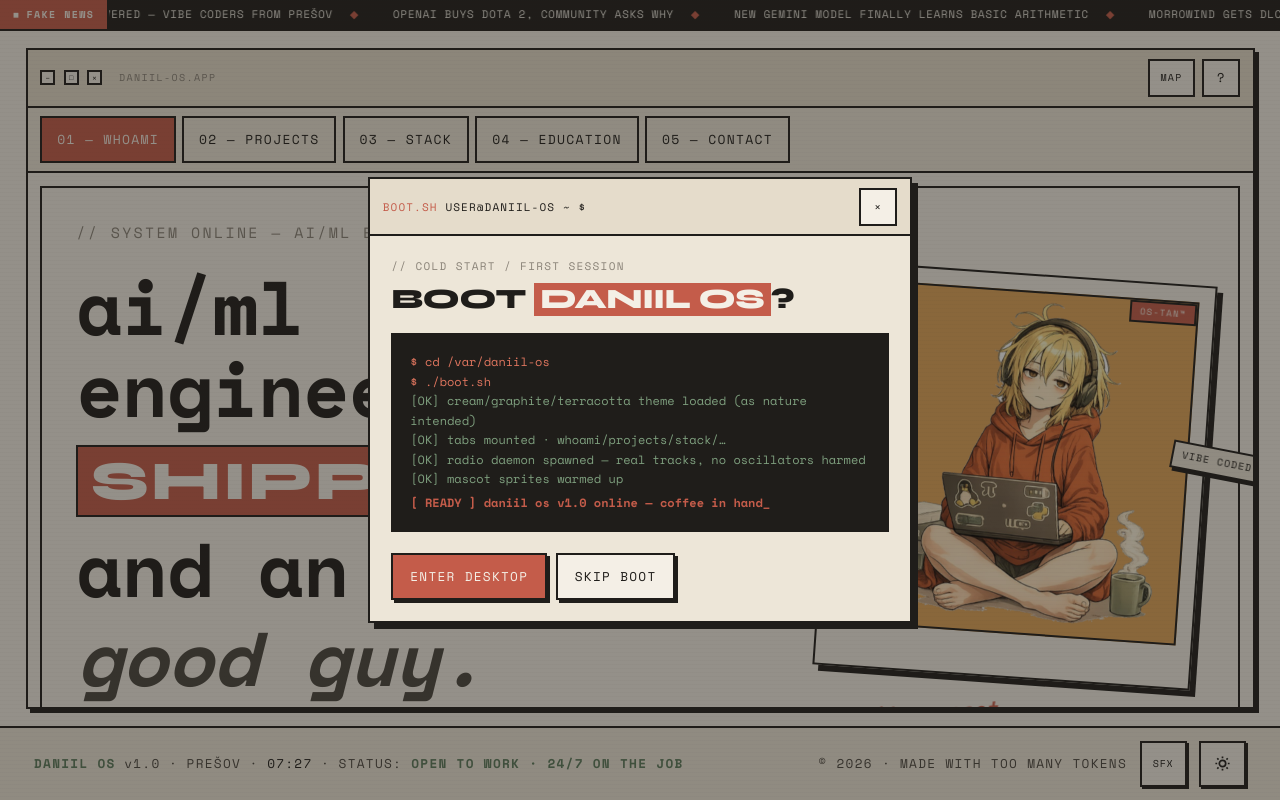
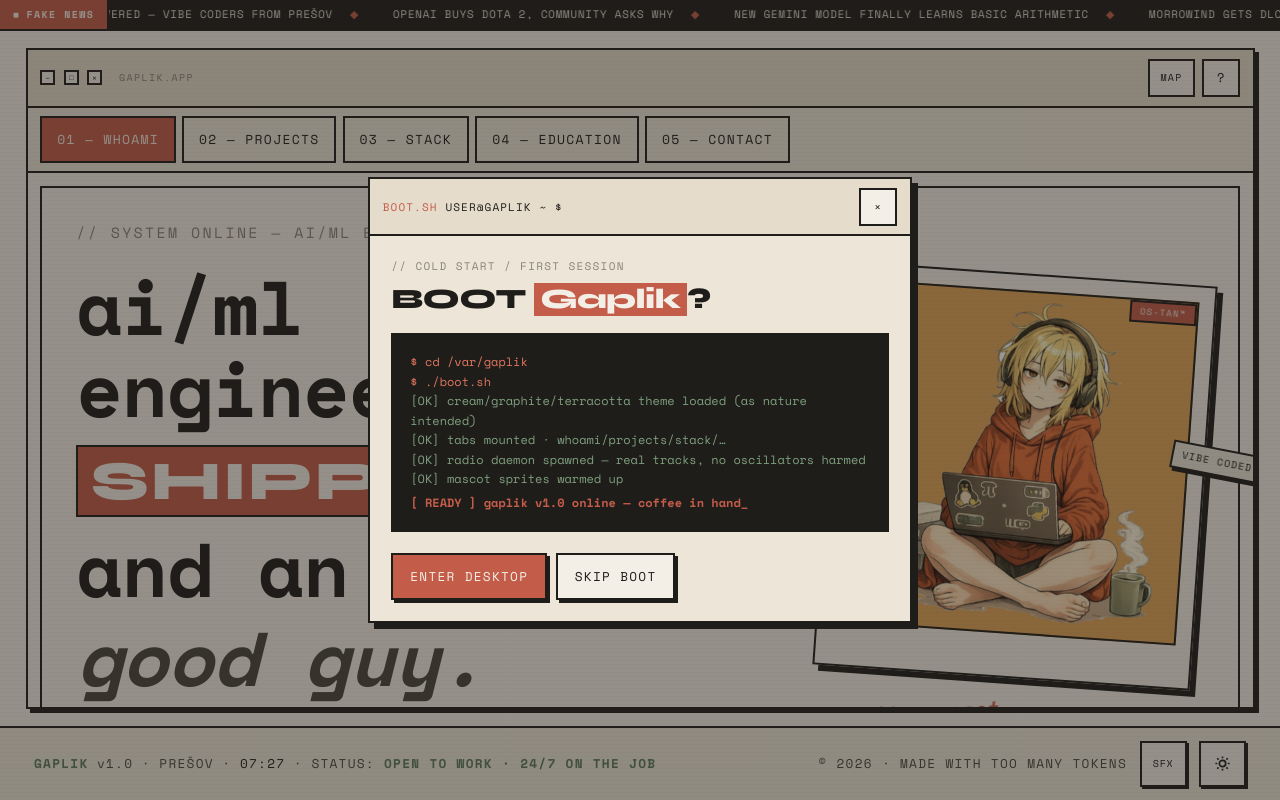
Before and after one commit to reconix37/portfolio, a React (Vite) app: page / in a window 1280 px wide. Built offline with nearby package versions, Linux system fonts and the light colour scheme.

Commit message:
rename: DANIIL OS branding → Gaplik across UI

```diff
--- a/index.html
+++ b/index.html
@@ -5,7 +5,7 @@
     <link rel="icon" type="image/svg+xml" href="/favicon.svg" />
     <meta name="viewport" content="width=device-width, initial-scale=1.0" />
     <meta name="description" content="Daniil Verkhovskyi — AI/ML engineer. Generative AI, LLMs, applied ML. HabitForge, AI chat platform, quant trading terminal." />
-    <title>DANIIL OS v1.0 — Daniil Verkhovskyi</title>
+    <title>Gaplik v1.0 — Daniil Verkhovskyi</title>
     <link rel="preconnect" href="https://fonts.googleapis.com" />
     <link rel="preconnect" href="https://fonts.gstatic.com" crossorigin />
     <link href="https://fonts.googleapis.com/css2?family=Instrument+Serif:ital@0;1&family=Syne:wght@700;800&family=Space+Mono:wght@400;700&display=swap" rel="stylesheet" />
--- a/src/components/AppFrame.tsx
+++ b/src/components/AppFrame.tsx
@@ -21,7 +21,7 @@ export function AppFrame({ children, onOpenMap, onOpenMan }: AppFrameProps): Rea
           ×
         </span>
         <span className="ml-2 font-mono text-[10px] tracking-[0.14em] text-muted uppercase" aria-hidden="true">
-          daniil-os.app
+          gaplik.app
         </span>
         <div className="ml-auto flex items-center gap-1.5">
           {onOpenMap && (
@@ -39,7 +39,7 @@ export function AppFrame({ children, onOpenMap, onOpenMan }: AppFrameProps): Rea
               onClick={onOpenMan}
               className="flex size-9 items-center justify-center border-2 border-line bg-bg font-mono text-xs hover:bg-accent hover:text-bg focus-visible:outline-2 focus-visible:outline-offset-2 focus-visible:outline-accent dark:hover:text-[#121110]"
               aria-label="Open man page"
-              title="man daniil-os (?)"
+              title="man gaplik (?)"
             >
               ?
             </button>
--- a/src/components/BootModal.tsx
+++ b/src/components/BootModal.tsx
@@ -4,13 +4,13 @@ import { useSfx } from "@/hooks/useSfx"
 
 const BOOT_KEY = "daniil-os-booted"
 const LINES = [
-  { t: "$ cd /var/daniil-os", cls: "cmd" as const },
+  { t: "$ cd /var/gaplik", cls: "cmd" as const },
   { t: "$ ./boot.sh", cls: "cmd" as const },
   { t: "[OK] cream/graphite/terracotta theme loaded (as nature intended)", cls: "ok" as const },
   { t: "[OK] tabs mounted · whoami/projects/stack/…", cls: "ok" as const },
   { t: "[OK] radio daemon spawned — real tracks, no oscillators harmed", cls: "ok" as const },
   { t: "[OK] mascot sprites warmed up", cls: "ok" as const },
-  { t: "[ READY ] daniil os v1.0 online — coffee in hand_", cls: "ready" as const },
+  { t: "[ READY ] gaplik v1.0 online — coffee in hand_", cls: "ready" as const },
 ]
 
 interface BootModalProps {
@@ -65,7 +65,7 @@ export function BootModal({ onDone }: BootModalProps): ReactElement | null {
       <div className="w-full max-w-lg border-2 border-line bg-surface shadow-[var(--shadow-hover)]">
         <div className="flex items-center justify-between border-b-2 border-line bg-surface-2 px-3 py-2 font-mono text-[11px] tracking-[0.1em] uppercase">
           <span>
-            <span className="text-accent">BOOT.SH</span> user@daniil-os ~ $
+            <span className="text-accent">BOOT.SH</span> user@gaplik ~ $
           </span>
           <button
             type="button"
@@ -84,7 +84,7 @@ export function BootModal({ onDone }: BootModalProps): ReactElement | null {
           <h2 id="boot-title" className="mb-4 text-[clamp(22px,3vw,28px)]">
             BOOT{" "}
             <span className="inline-block bg-accent px-1.5 py-0.5 text-bg dark:text-[#121110]">
-              DANIIL OS
+              Gaplik
             </span>
             ?
           </h2>
--- a/src/components/ChangelogModal.tsx
+++ b/src/components/ChangelogModal.tsx
@@ -5,7 +5,7 @@ const ENTRIES = [
     ver: "v1.0",
     date: "2026-08",
     items: [
-      "Tabbed DANIIL OS shell (no scroll-landing)",
+      "Tabbed Gaplik shell (no scroll-landing)",
       "WHOAMI polaroid · stats · terminal · chipradio",
       "PROJECTS catalog — filter, sort, poke at numbers",
       "FAKE NEWS ticker (nothing here is true, obviously) · boot modal · mascot moods",
@@ -46,7 +46,7 @@ export function ChangelogModal({ open, onClose }: ChangelogModalProps): ReactEle
       >
         <div className="sticky top-0 flex items-center justify-between border-b-2 border-line bg-surface-2 px-3 py-2 font-mono text-[11px] tracking-[0.1em] uppercase">
           <span>
-            <span className="text-accent">CHANGELOG.md</span> · daniil-os
+            <span className="text-accent">CHANGELOG.md</span> · gaplik
           </span>
           <button
             type="button"
--- a/src/components/Footer.tsx
+++ b/src/components/Footer.tsx
@@ -34,7 +34,7 @@ export function Footer({ onOpenChangelog }: FooterProps): ReactElement {
     <footer className="border-t-2 border-line bg-surface">
       <div className="wrap flex flex-wrap items-center justify-between gap-3 py-3 text-xs tracking-[0.1em] text-ink-soft uppercase">
         <div className="flex min-w-0 flex-wrap items-center gap-x-2 gap-y-1">
-          <b className="font-bold text-ok">DANIIL OS</b>
+          <b className="font-bold text-ok">Gaplik</b>
           {onOpenChangelog ? (
             <button
               type="button"
--- a/src/components/FsMapModal.tsx
+++ b/src/components/FsMapModal.tsx
@@ -40,7 +40,7 @@ export function FsMapModal({
       >
         <div className="flex items-center justify-between border-b-2 border-line bg-surface-2 px-3 py-2 font-mono text-[11px] tracking-[0.1em] uppercase">
           <span>
-            <span className="text-accent">LS</span> /daniil-os
+            <span className="text-accent">LS</span> /gaplik
           </span>
           <button
             type="button"
--- a/src/components/ManModal.tsx
+++ b/src/components/ManModal.tsx
@@ -8,7 +8,7 @@ interface ManModalProps {
 const SECTIONS: { h: string; body: string }[] = [
   {
     h: "NAME",
-    body: "daniil-os — a portfolio pretending to be an OS. Everything here is real, except the window buttons.",
+    body: "gaplik — a portfolio pretending to be an OS. Everything here is real, except the window buttons.",
   },
   {
     h: "TABS",
@@ -32,7 +32,7 @@ const SECTIONS: { h: string; body: string }[] = [
   },
 ]
 
-/** man daniil-os — оверлей справки (?). */
+/** man gaplik — оверлей справки (?). */
 export function ManModal({ open, onClose }: ManModalProps): ReactElement | null {
   if (!open) return null
 
@@ -50,7 +50,7 @@ export function ManModal({ open, onClose }: ManModalProps): ReactElement | null
       >
         <div className="sticky top-0 flex items-center justify-between border-b-2 border-line bg-surface-2 px-3 py-2 font-mono text-[11px] tracking-[0.1em] uppercase">
           <span>
-            <span className="text-accent">MAN</span> daniil-os(1)
+            <span className="text-accent">MAN</span> gaplik(1)
           </span>
           <button
             type="button"
@@ -63,7 +63,7 @@ export function ManModal({ open, onClose }: ManModalProps): ReactElement | null
         </div>
         <div className="space-y-4 p-5 font-mono text-sm">
           <h2 id="man-title" className="font-display text-[clamp(22px,3vw,28px)] tracking-normal">
-            DANIIL OS — MANUAL
+            Gaplik — MANUAL
           </h2>
           {SECTIONS.map((s) => (
             <div key={s.h}>
--- a/src/components/TabBar.tsx
+++ b/src/components/TabBar.tsx
@@ -20,7 +20,7 @@ export function TabBar({ active, onChange }: TabBarProps): ReactElement {
   return (
     <div
       role="tablist"
-      aria-label="DANIIL OS sections"
+      aria-label="Gaplik sections"
       className="flex gap-1.5 overflow-x-auto border-b-2 border-line bg-surface px-2 py-2 md:px-3"
     >
       {TABS.map((tab) => {
--- a/src/components/hero/Mascot.tsx
+++ b/src/components/hero/Mascot.tsx
@@ -98,7 +98,7 @@ export function Mascot({
       )}
       style={{ width: size, height: size }}
       role="img"
-      aria-label={`DANIIL OS mascot — ${displayMood}`}
+      aria-label={`Gaplik mascot — ${displayMood}`}
       onClick={interactive ? onClick : undefined}
       onKeyDown={
         interactive
--- a/src/components/hero/Terminal.tsx
+++ b/src/components/hero/Terminal.tsx
@@ -295,7 +295,7 @@ export function Terminal(): ReactElement {
         <i className="size-2.5 border-2 border-line bg-accent-2" aria-hidden="true" />
         <i className="size-2.5 border-2 border-line bg-ok" aria-hidden="true" />
         <span className="ml-2.5 text-[11px] tracking-[0.12em] text-ink-soft uppercase">
-          daniil@os: ~ — bash
+          daniil@gaplik: ~ — bash
         </span>
       </div>
 
--- a/src/index.css
+++ b/src/index.css
@@ -3,7 +3,7 @@
 @import "shadcn/tailwind.css";
 
 /* ============================================================
-   DANIIL OS v1.0 — design tokens (from DESIGN.md)
+   Gaplik v1.0 — design tokens (from DESIGN.md)
    ============================================================ */
 @custom-variant dark (&:where(.dark, .dark *));
 
```
